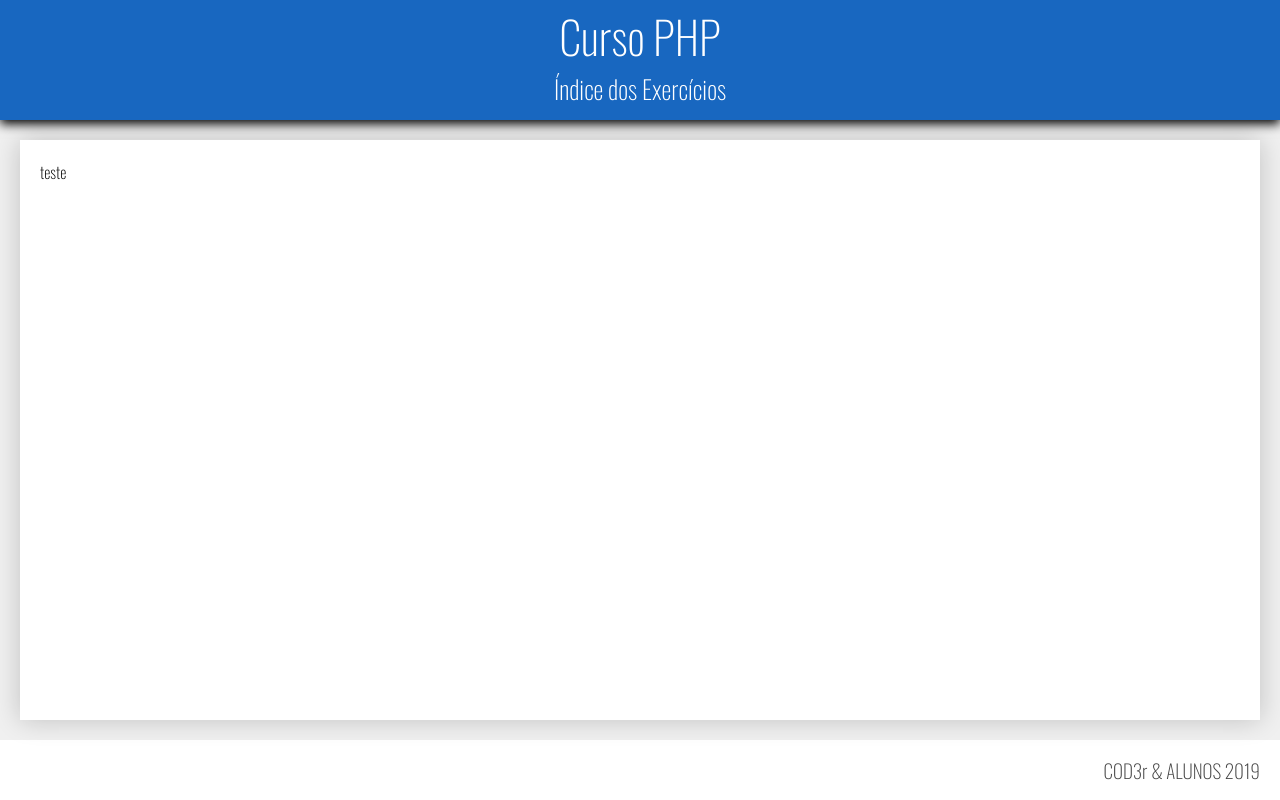
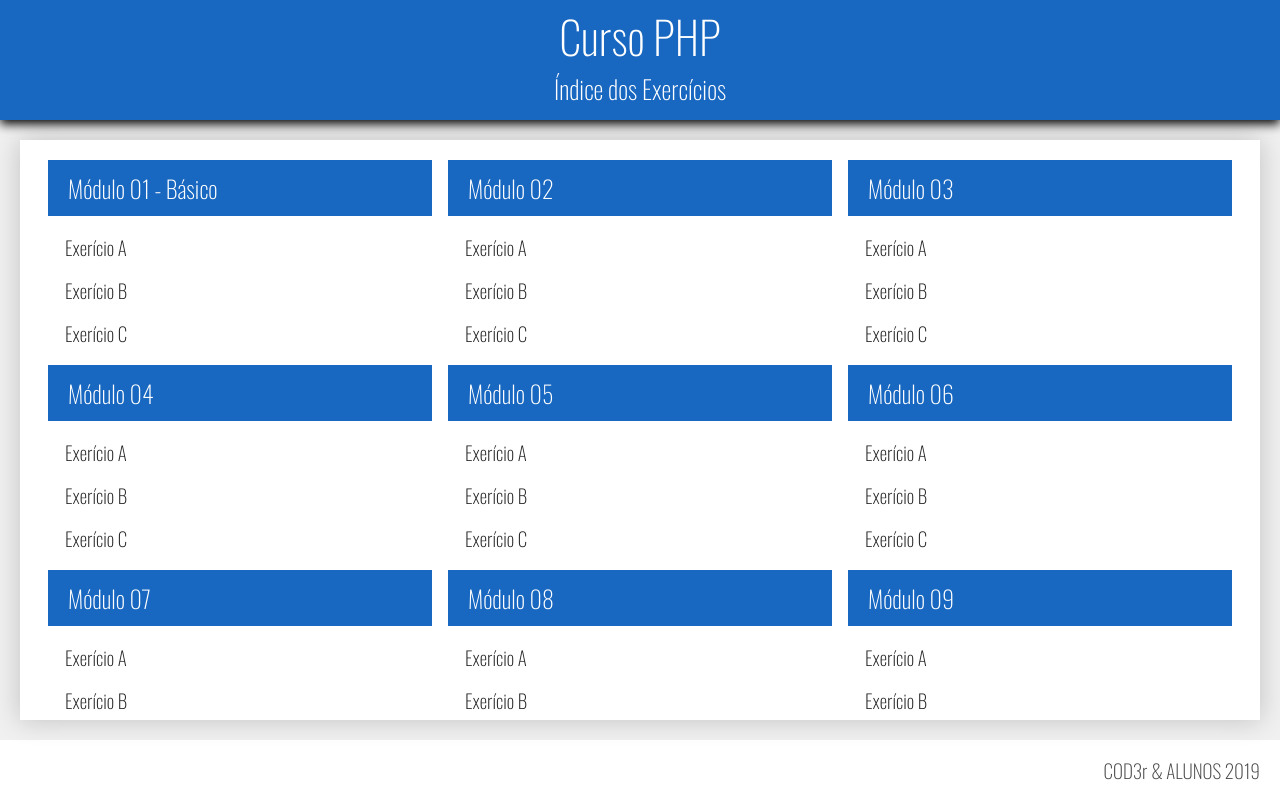
Before and after one commit to andersonscheffer/php, a plain HTML site: page Curso PHP/index.html in a window 1280 px wide. Drawn offline with nearby package versions, Linux system fonts and the light colour scheme.

Commit message:
atualização

```diff
--- a/Curso PHP/index.html
+++ b/Curso PHP/index.html
@@ -14,7 +14,80 @@
 
     <main class="principal">
         <div class="conteudo">
-            <span>teste</sppan>
+            <nav class="modulos">
+                <div class="modulo">
+                    <h3>Módulo 01 - Básico</h3>
+                    <ul>
+                        <li><a href="#">Exerício A</a></li>
+                        <li><a href="#">Exerício B</a></li>
+                        <li><a href="#">Exerício C</a></li>
+                    </ul>
+                </div>
+                <div class="modulo">
+                    <h3>Módulo 02</h3>
+                    <ul>
+                        <li><a href="#">Exerício A</a></li>
+                        <li><a href="#">Exerício B</a></li>
+                        <li><a href="#">Exerício C</a></li>
+                    </ul>
+                </div>
+                <div class="modulo">
+                    <h3>Módulo 03</h3>
+                    <ul>
+                        <li><a href="#">Exerício A</a></li>
+                        <li><a href="#">Exerício B</a></li>
+                        <li><a href="#">Exerício C</a></li>
+                    </ul>
+                </div>
+                <div class="modulo">
+                    <h3>Módulo 04</h3>
+                    <ul>
+                        <li><a href="#">Exerício A</a></li>
+                        <li><a href="#">Exerício B</a></li>
+                        <li><a href="#">Exerício C</a></li>
+                    </ul>
+                </div>
+                <div class="modulo">
+                    <h3>Módulo 05</h3>
+                    <ul>
+                        <li><a href="#">Exerício A</a></li>
+                        <li><a href="#">Exerício B</a></li>
+                        <li><a href="#">Exerício C</a></li>
+                    </ul>
+                </div>
+                <div class="modulo">
+                    <h3>Módulo 06</h3>
+                    <ul>
+                        <li><a href="#">Exerício A</a></li>
+                        <li><a href="#">Exerício B</a></li>
+                        <li><a href="#">Exerício C</a></li>
+                    </ul>
+                </div>
+                <div class="modulo">
+                    <h3>Módulo 07</h3>
+                    <ul>
+                        <li><a href="#">Exerício A</a></li>
+                        <li><a href="#">Exerício B</a></li>
+                        <li><a href="#">Exerício C</a></li>
+                    </ul>
+                </div>
+                <div class="modulo">
+                    <h3>Módulo 08</h3>
+                    <ul>
+                        <li><a href="#">Exerício A</a></li>
+                        <li><a href="#">Exerício B</a></li>
+                        <li><a href="#">Exerício C</a></li>
+                    </ul>
+                </div>
+                <div class="modulo">
+                    <h3>Módulo 09</h3>
+                    <ul>
+                        <li><a href="#">Exerício A</a></li>
+                        <li><a href="#">Exerício B</a></li>
+                        <li><a href="#">Exerício C</a></li>
+                    </ul>
+                </div>
+            </nav>
         </div>
     </main>
     <footer class="rodape">
--- a/Curso PHP/recursos/css/estilo.css
+++ b/Curso PHP/recursos/css/estilo.css
@@ -67,3 +67,44 @@ body {
     padding-right: 20px;
     color: #444;
 }
+
+.modulos {
+    display: flex;
+    flex-wrap: wrap;
+    justify-content: space-around;
+}
+
+.modulo {
+    flex-basis: 32%; /*seria a largura do elemento*/
+}
+
+.modulo > h3 {
+    margin: 0px;
+    color: #fff;
+    font-weight: 300;
+    font-size: 1.5rem;
+    padding: 10px 20px;
+    background-color: #1867c0;
+}
+
+.modulo > ul {
+    margin: 0px;
+    padding: 10px;
+    list-style: none;
+}
+
+.modulo > ul > li {
+    padding: 7px;
+    font-size: 1.2rem;
+    cursor: pointer;
+}
+
+.modulo > ul > li > a {
+    display: flex;
+    text-decoration: none;
+    color: #222;
+}
+
+.modulo > ul > li:hover {
+    background-color: #eee;
+}
```
